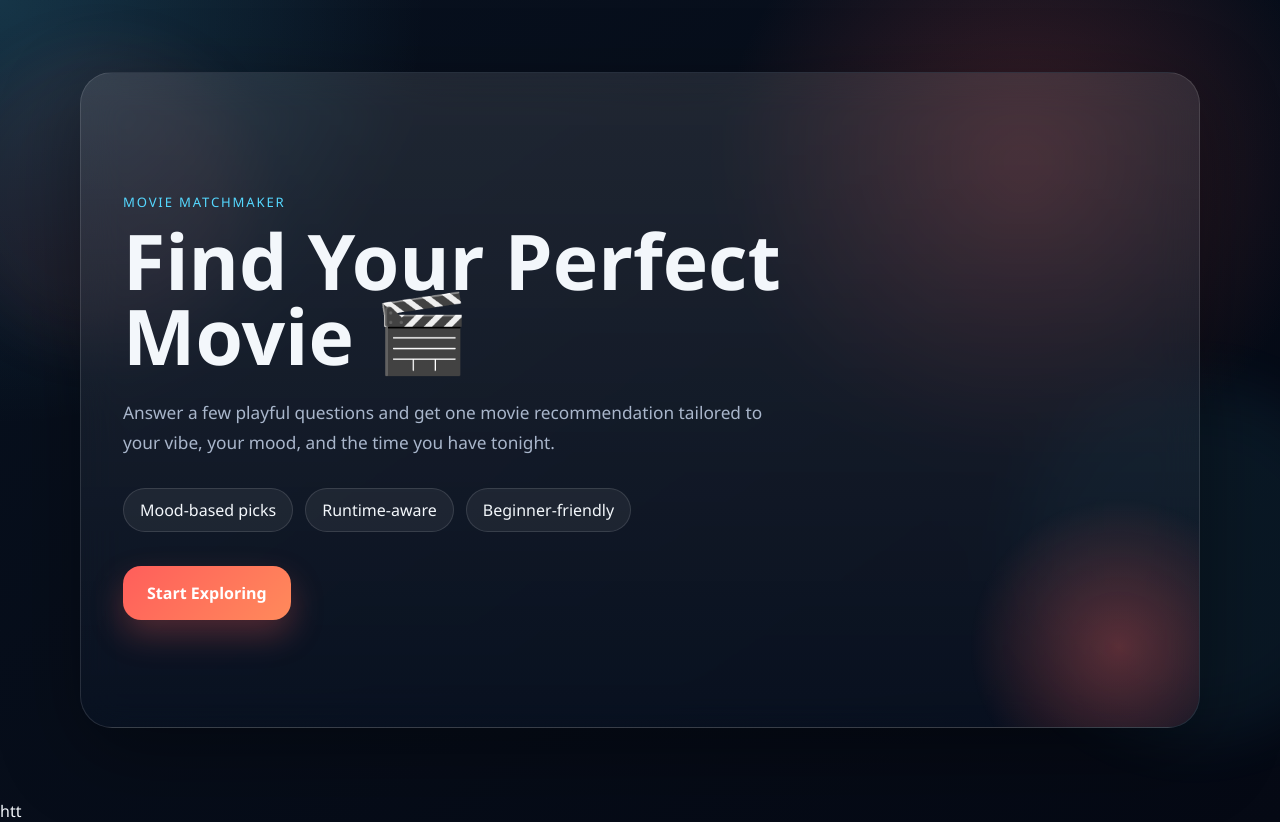
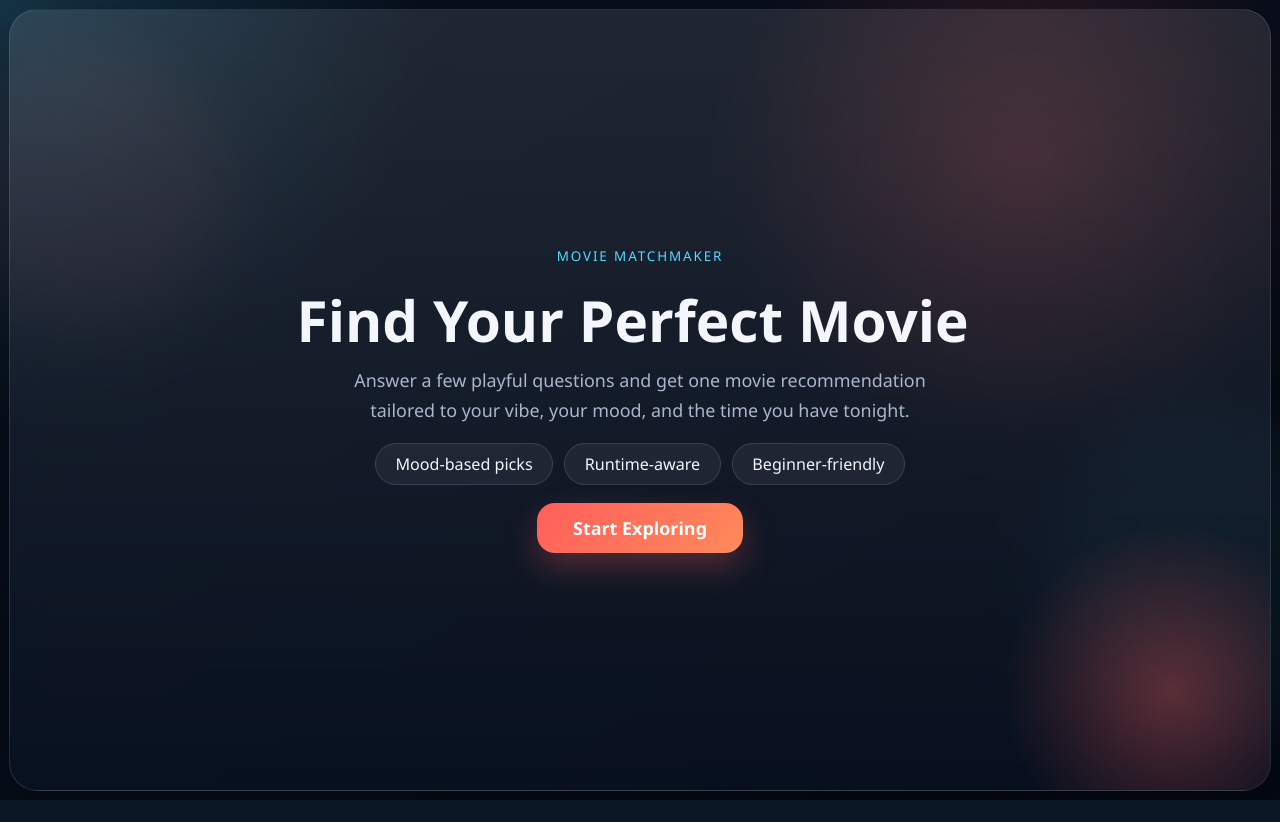
Before and after one commit to paridhi1026/movie_recommendation, a Flask app: page / in a window 1280 px wide. After the commit the page ends 800 px from the top, so only its background shows below. Run offline with Flask 3, Linux system fonts and the light colour scheme; parts of the project's set-up code (start-up, migrations or seed data) failed here and were passed over.

Commit message:
adjusted aspect ratio

```diff
--- a/app.py
+++ b/app.py
@@ -38,7 +38,7 @@ def load_movies():
     """Load and clean the dataset once when the app starts."""
     movies = pd.read_csv(DATA_PATH)
     movies = movies[
-        ["title", "genres", "overview", "runtime", "popularity", "vote_average", "vote_count"]
+        ["id", "title", "genres", "overview", "runtime", "popularity", "vote_average", "vote_count"]
     ].copy()
 
     movies["genre_list"] = movies["genres"].apply(parse_genres)
--- a/static/script.js
+++ b/static/script.js
@@ -20,7 +20,7 @@ const resultElements = {
     reason: document.getElementById("movie-reason"),
     runtime: document.getElementById("movie-runtime"),
     rating: document.getElementById("movie-rating"),
-    poster: document.getElementById("poster-emoji"),
+    // poster: document.getElementById("poster-emoji"),
 
     // NEW CHANGE: trailer-related DOM elements
     trailer: document.getElementById("trailer"),
@@ -160,7 +160,7 @@ function updateResults(movie) {
         resultElements.genres.appendChild(tag);
     });
 
-    resultElements.poster.textContent = pickPosterEmoji(genres);
+    // resultElements.poster.textContent = pickPosterEmoji(genres);
 
     // NEW CHANGE: trailer handling
     if (resultElements.trailer && resultElements.trailerSection && resultElements.trailerMessage) {
@@ -179,15 +179,15 @@ function updateResults(movie) {
     }
 }
 
-function pickPosterEmoji(genres) {
-    if (genres.includes("Romance")) return "💘";
-    if (genres.includes("Comedy")) return "😂";
-    if (genres.includes("Thriller")) return "🕵️";
-    if (genres.includes("Animation")) return "✨";
-    if (genres.includes("Action")) return "🔥";
-    if (genres.includes("Science Fiction")) return "🚀";
-    return "🎞️";
-}
+// function pickPosterEmoji(genres) {
+//     if (genres.includes("Romance")) return "💘";
+//     if (genres.includes("Comedy")) return "😂";
+//     if (genres.includes("Thriller")) return "🕵️";
+//     if (genres.includes("Animation")) return "✨";
+//     if (genres.includes("Action")) return "🔥";
+//     if (genres.includes("Science Fiction")) return "🚀";
+//     return "🎞️";
+// }
 
 async function fetchRecommendation() {
     showScreen(screens.loading);
--- a/static/style.css
+++ b/static/style.css
@@ -1,3 +1,7 @@
+/* ════════════════════════════════════════════
+   MOVIE MATCHMAKER — Full-Viewport Responsive
+════════════════════════════════════════════ */
+
 :root {
     --bg: #08111f;
     --bg-deep: #050914;
@@ -10,21 +14,24 @@
     --accent-soft: #ff8a5b;
     --accent-cool: #55d8ff;
     --shadow: 0 24px 80px rgba(0, 0, 0, 0.35);
-    --radius-xl: 32px;
-    --radius-lg: 24px;
-    --radius-md: 18px;
+    --radius-xl: 28px;
+    --radius-lg: 20px;
     --font-heading: "Space Grotesk", "Segoe UI", sans-serif;
     --font-body: "Poppins", "Segoe UI", sans-serif;
 }
 
-* {
-    box-sizing: border-box;
+* { box-sizing: border-box; margin: 0; padding: 0; }
+
+/* ─── BASE FONT: everything in rem scales with this ─── */
+/* At 1440px wide → font-size ≈ 20px. Everything in rem inherits this. */
+html {
+    font-size: clamp(14px, 1.4vw, 22px);
 }
 
-html,
-body {
-    margin: 0;
-    min-height: 100%;
+html, body {
+    width: 100%;
+    height: 100%;
+    overflow: hidden;
     background:
         radial-gradient(circle at top left, rgba(85, 216, 255, 0.18), transparent 28%),
         radial-gradient(circle at 80% 20%, rgba(255, 94, 91, 0.22), transparent 25%),
@@ -33,433 +40,436 @@ body {
     font-family: var(--font-body);
 }
 
-body {
-    overflow-x: hidden;
-}
-
+/* ════════════ DECORATIVE LAYER ════════════ */
 .background-orb {
     position: fixed;
     border-radius: 999px;
     filter: blur(30px);
     opacity: 0.4;
     pointer-events: none;
+    z-index: 0;
 }
-
 .orb-one {
-    width: 300px;
-    height: 300px;
+    width: 22vw; height: 22vw;
     background: rgba(255, 94, 91, 0.18);
-    top: 7%;
-    left: -60px;
+    top: 7%; left: -5vw;
     animation: drift 13s ease-in-out infinite alternate;
 }
-
 .orb-two {
-    width: 360px;
-    height: 360px;
+    width: 26vw; height: 26vw;
     background: rgba(85, 216, 255, 0.16);
-    bottom: 6%;
-    right: -80px;
+    bottom: 6%; right: -6vw;
     animation: drift 15s ease-in-out infinite alternate-reverse;
 }
-
 .grain {
     position: fixed;
     inset: 0;
     background-image:
-        linear-gradient(rgba(255, 255, 255, 0.025) 1px, transparent 1px),
-        linear-gradient(90deg, rgba(255, 255, 255, 0.025) 1px, transparent 1px);
+        linear-gradient(rgba(255,255,255,0.025) 1px, transparent 1px),
+        linear-gradient(90deg, rgba(255,255,255,0.025) 1px, transparent 1px);
     background-size: 42px 42px;
     opacity: 0.18;
     pointer-events: none;
+    z-index: 0;
 }
 
+/* ════════════ APP SHELL ════════════ */
 .app-shell {
     position: relative;
-    min-height: 100vh;
+    z-index: 1;
+    width: 100vw;
+    height: 100vh;
     display: grid;
-    place-items: center;
-    padding: 24px;
+    grid-template-rows: 1fr;
+    grid-template-columns: 1fr;
+    padding: 0.5rem;
 }
 
+/* ════════════ SCREENS ════════════ */
 .screen {
-    width: min(1120px, 100%);
+    grid-row: 1;
+    grid-column: 1;
+    width: 100%;
+    height: 100%;
     display: none;
     opacity: 0;
-    transform: translateY(18px) scale(0.98);
-    transition: opacity 0.45s ease, transform 0.45s ease;
+    transform: translateY(16px) scale(0.98);
+    transition: opacity 0.4s ease, transform 0.4s ease;
+}
+.screen.active {
+    display: flex;
+    flex-direction: column;
+    opacity: 1;
+    transform: none;
 }
 
-.screen.active {
-    display: block;
-    opacity: 1;
-    transform: translateY(0) scale(1);
-}
-
+/* Glass fills its screen */
 .glass-panel {
-    background: linear-gradient(180deg, rgba(255, 255, 255, 0.1), var(--panel));
+    flex: 1;
+    min-height: 0;
+    background: linear-gradient(180deg, rgba(255,255,255,0.1), var(--panel));
     backdrop-filter: blur(20px);
     border: 1px solid var(--line);
     border-radius: var(--radius-xl);
     box-shadow: var(--shadow);
 }
 
-.hero-card,
-.question-panel,
-.loading-panel {
-    padding: 42px;
+/* ════════════ TYPOGRAPHY ════════════ */
+h1, h2, h3 { font-family: var(--font-heading); }
+
+h1 {
+    font-size: clamp(2rem, 3.5vw + 1.5vh, 5rem);
+    line-height: 1.0;
 }
-
-.hero-card {
-    min-height: 82vh;
-    display: flex;
-    flex-direction: column;
-    justify-content: center;
-    align-items: flex-start;
-    position: relative;
-    overflow: hidden;
+h1 span {
+    display: inline-block;
+    animation: bounce 1.8s ease-in-out infinite;
 }
-
-.hero-card::after {
-    content: "";
-    position: absolute;
-    inset: auto -80px -80px auto;
-    width: 320px;
-    height: 320px;
-    border-radius: 50%;
-    background: radial-gradient(circle, rgba(255, 94, 91, 0.32), transparent 66%);
+h2 {
+    font-size: clamp(1.3rem, 2vw + 1vh, 3rem);
+    line-height: 1.08;
+}
+h3 {
+    font-size: 1rem;
+    margin-bottom: 0.25rem;
 }
 
 .eyebrow {
     letter-spacing: 0.14em;
     text-transform: uppercase;
-    font-size: 0.82rem;
+    font-size: 0.75rem;
     color: var(--accent-cool);
-    margin-bottom: 12px;
+    margin-bottom: 0.5rem;
 }
 
-h1,
-h2,
-h3 {
-    font-family: var(--font-heading);
-    margin: 0;
+/* ════════════ LANDING ════════════ */
+.hero-card {
+    width: 100%; height: 100%;
+    padding: 2.5rem clamp(1.5rem, 6vw, 5rem);
+    display: flex;
+    flex-direction: column;
+    justify-content: center;
+    align-items: center;
+    text-align: center;
+    position: relative;
+    overflow: hidden;
+    gap: 1rem;
 }
-
-h1 {
-    font-size: clamp(3rem, 6vw, 5.8rem);
-    line-height: 0.98;
-    max-width: 760px;
-}
-
-h1 span {
-    display: inline-block;
-    animation: bounce 1.8s ease-in-out infinite;
+.hero-card::after {
+    content: "";
+    position: absolute;
+    inset: auto -80px -80px auto;
+    width: 28vw; height: 28vw;
+    border-radius: 50%;
+    background: radial-gradient(circle, rgba(255,94,91,0.32), transparent 66%);
+    pointer-events: none;
 }
 
 .hero-copy {
-    max-width: 640px;
     color: var(--muted);
-    font-size: 1.08rem;
-    line-height: 1.75;
-    margin: 24px 0 30px;
+    font-size: 1rem;
+    line-height: 1.65;
+    max-width: min(580px, 80%);
 }
 
 .hero-highlights {
     display: flex;
     flex-wrap: wrap;
-    gap: 12px;
-    margin-bottom: 34px;
+    justify-content: center;
+    gap: 0.6rem;
 }
 
-.highlight-pill,
-.tag {
-    padding: 10px 16px;
+.highlight-pill, .tag {
+    padding: 0.5rem 1.1rem;
     border-radius: 999px;
-    border: 1px solid rgba(255, 255, 255, 0.12);
-    background: rgba(255, 255, 255, 0.06);
+    border: 1px solid rgba(255,255,255,0.12);
+    background: rgba(255,255,255,0.06);
     color: var(--text);
+    font-size: 0.9rem;
 }
 
+/* ════════════ BUTTONS ════════════ */
 button {
     border: none;
     cursor: pointer;
     font: inherit;
     transition: transform 0.25s ease, box-shadow 0.25s ease, background 0.25s ease;
 }
+button:hover { transform: translateY(-2px); }
 
-button:hover {
-    transform: translateY(-2px);
+.primary-button, .secondary-button {
+    min-height: 2.8rem;
+    padding: 0 2rem;
+    border-radius: 1rem;
+    font-weight: 600;
+    font-size: 1rem;
 }
-
-.primary-button,
-.secondary-button {
-    min-height: 54px;
-    padding: 0 24px;
-    border-radius: 18px;
-    font-weight: 600;
-}
-
 .primary-button {
     background: linear-gradient(135deg, var(--accent), var(--accent-soft));
     color: white;
-    box-shadow: 0 14px 32px rgba(255, 94, 91, 0.28);
+    box-shadow: 0 14px 32px rgba(255,94,91,0.28);
+}
+.secondary-button {
+    color: var(--text);
+    background: rgba(255,255,255,0.08);
+    border: 1px solid rgba(255,255,255,0.08);
+}
+.glow-button { animation: pulse 2.1s ease-in-out infinite; }
+
+/* ════════════ QUESTION SCREEN ════════════ */
+.question-panel {
+    width: 100%; height: 100%;
+    padding: 1rem 2rem;
+    display: flex;
+    flex-direction: column;
+    gap: 0;
 }
 
-.secondary-button {
-    color: var(--text);
-    background: rgba(255, 255, 255, 0.08);
-    border: 1px solid rgba(255, 255, 255, 0.08);
-}
-
-.glow-button {
-    animation: pulse 2.1s ease-in-out infinite;
-}
-
-.question-header,
-.meta-row,
-.question-actions {
+.question-header {
     display: flex;
     justify-content: space-between;
-    align-items: center;
-    gap: 16px;
+    align-items: flex-start;
+    gap: 1rem;
+    flex-shrink: 0;
 }
+.question-header > div { text-align: left; }
 
 .step-badge {
-    padding: 10px 14px;
+    padding: 0.4rem 1rem;
     border-radius: 999px;
-    background: rgba(85, 216, 255, 0.12);
+    background: rgba(85,216,255,0.12);
     color: var(--accent-cool);
     font-weight: 600;
+    font-size: 0.9rem;
+    white-space: nowrap;
+    flex-shrink: 0;
 }
 
 .progress-track {
     width: 100%;
-    height: 10px;
-    background: rgba(255, 255, 255, 0.08);
+    height: 0.4rem;
+    background: rgba(255,255,255,0.08);
     border-radius: 999px;
-    margin: 22px 0 28px;
+    margin: 0.6rem 0;
     overflow: hidden;
+    flex-shrink: 0;
 }
-
 .progress-bar {
-    width: 25%;
-    height: 100%;
+    width: 25%; height: 100%;
     border-radius: inherit;
     background: linear-gradient(90deg, var(--accent-cool), var(--accent));
     transition: width 0.35s ease;
 }
 
+/* Options grid fills remaining vertical space */
 .options-grid {
     display: grid;
-    grid-template-columns: repeat(2, minmax(0, 1fr));
-    gap: 18px;
-    margin-bottom: 24px;
+    grid-template-columns: repeat(2, 1fr);
+    gap: 0.65rem;
+    flex: 1;
+    min-height: 0;
 }
 
+/* Each card fills its grid cell */
 .option-card {
     position: relative;
-    padding: 22px;
-    min-height: 134px;
+    padding: 1rem 1.4rem;
     border-radius: var(--radius-lg);
-    background: rgba(255, 255, 255, 0.05);
-    border: 1px solid rgba(255, 255, 255, 0.08);
-    text-align: left;
+    background: rgba(255,255,255,0.05);
+    border: 1px solid rgba(255,255,255,0.08);
     color: var(--text);
     overflow: hidden;
+    display: flex;
+    flex-direction: column;
+    justify-content: center;
+    align-items: center;
+    text-align: center;
+    width: 100%;
+    height: 100%;
+    cursor: pointer;
 }
-
 .option-card::before {
     content: "";
     position: absolute;
     inset: auto -20px -35px auto;
-    width: 120px;
-    height: 120px;
+    width: 80px; height: 80px;
     border-radius: 50%;
-    background: radial-gradient(circle, rgba(85, 216, 255, 0.16), transparent 70%);
+    background: radial-gradient(circle, rgba(85,216,255,0.16), transparent 70%);
+    pointer-events: none;
+}
+.option-card:hover,
+.option-card.selected {
+    background: linear-gradient(180deg, rgba(255,255,255,0.12), rgba(85,216,255,0.08));
+    border-color: rgba(85,216,255,0.3);
+    box-shadow: 0 12px 36px rgba(0,0,0,0.2);
 }
 
-.option-card:hover,
-.option-card.selected {
-    background: linear-gradient(180deg, rgba(255, 255, 255, 0.12), rgba(85, 216, 255, 0.08));
-    border-color: rgba(85, 216, 255, 0.3);
-    box-shadow: 0 16px 40px rgba(0, 0, 0, 0.18);
-}
-
+/* Card text — inherits scaled rem, plus viewport boost */
 .option-title {
     display: block;
     font-family: var(--font-heading);
-    font-size: 1.18rem;
-    margin-bottom: 10px;
+    font-size: clamp(1.05rem, 1.5vw + 0.8vh, 2rem);
+    margin-bottom: 0.35rem;
+    line-height: 1.1;
+    font-weight: 700;
 }
-
 .option-description {
     display: block;
     color: var(--muted);
-    line-height: 1.5;
+    font-size: clamp(0.8rem, 0.9vw + 0.4vh, 1.1rem);
+    line-height: 1.4;
 }
 
+.question-actions {
+    display: flex;
+    justify-content: flex-start;
+    padding-top: 0.55rem;
+    flex-shrink: 0;
+}
+
+/* ════════════ LOADING ════════════ */
 .loading-panel {
-    min-height: 420px;
-    display: grid;
-    place-items: center;
+    width: 100%; height: 100%;
+    display: flex;
+    flex-direction: column;
+    align-items: center;
+    justify-content: center;
     text-align: center;
+    gap: 1.2rem;
+    padding: 2rem;
+}
+.loading-panel h2 { font-size: 1.6rem; }
+.loading-panel p {
+    color: var(--muted);
+    font-size: 0.95rem;
 }
 
 .loader-ring {
-    width: 132px;
-    height: 132px;
-    display: grid;
-    place-items: center;
+    width: clamp(60px, 8vw, 110px);
+    height: clamp(60px, 8vw, 110px);
+    display: grid; place-items: center;
     border-radius: 50%;
     background: conic-gradient(var(--accent), var(--accent-cool), var(--accent));
     animation: spin 1.35s linear infinite;
-    padding: 6px;
-    margin-bottom: 22px;
+    padding: 5px;
+    flex-shrink: 0;
+}
+.loader-core {
+    width: 100%; height: 100%;
+    display: grid; place-items: center;
+    border-radius: 50%;
+    background: var(--panel-strong);
+    font-size: 1.8rem;
 }
 
-.loader-core {
-    width: 100%;
-    height: 100%;
-    display: grid;
-    place-items: center;
-    border-radius: 50%;
-    background: var(--panel-strong);
-    font-size: 2.1rem;
-}
-
-.loading-panel p,
-.copy-block p {
-    color: var(--muted);
-}
-
+/* ════════════ RESULT ════════════ */
 .result-panel {
-    display: grid;
-    grid-template-columns: 280px minmax(0, 1fr);
-    gap: 28px;
-    padding: 28px;
-}
-
-.poster-placeholder {
-    min-height: 420px;
-    border-radius: 28px;
-    display: grid;
-    place-items: center;
-    background:
-        linear-gradient(180deg, rgba(255, 255, 255, 0.08), rgba(8, 17, 31, 0.75)),
-        radial-gradient(circle at top, rgba(255, 94, 91, 0.4), transparent 45%);
-    border: 1px solid rgba(255, 255, 255, 0.08);
-    box-shadow: inset 0 0 0 1px rgba(255, 255, 255, 0.04);
-    font-size: 3.7rem;
+    width: 100%; height: 100%;
+    padding: 1.2rem 2.5rem;
+    display: flex;
+    flex-direction: column;
+    justify-content: center;
+    overflow-y: auto;
 }
 
 .result-content {
+    width: 100%;
+    max-width: 900px;
+    margin: 0 auto;
+    text-align: center;
     display: flex;
     flex-direction: column;
-    gap: 18px;
+    gap: 0.8rem;
 }
 
 .tag-list {
-    display: flex;
-    flex-wrap: wrap;
-    gap: 10px;
+    display: flex; flex-wrap: wrap;
+    justify-content: center;
+    gap: 0.5rem;
 }
 
+.meta-row {
+    display: flex;
+    justify-content: center;
+    gap: 1rem;
+}
 .meta-card {
     flex: 1;
-    min-width: 120px;
-    padding: 16px;
-    border-radius: 18px;
-    background: rgba(255, 255, 255, 0.05);
-    border: 1px solid rgba(255, 255, 255, 0.08);
+    max-width: 200px;
+    padding: 0.8rem 1rem;
+    border-radius: 1rem;
+    background: rgba(255,255,255,0.05);
+    border: 1px solid rgba(255,255,255,0.08);
+    text-align: center;
 }
-
 .meta-label {
     display: block;
     color: var(--muted);
-    font-size: 0.84rem;
-    margin-bottom: 8px;
+    font-size: 0.8rem;
+    margin-bottom: 0.3rem;
+}
+.meta-card strong { font-size: 1.1rem; }
+
+.copy-block {
+    padding: 0.85rem 1.2rem;
+    border-radius: 1rem;
+    background: rgba(255,255,255,0.05);
+    border: 1px solid rgba(255,255,255,0.06);
+    text-align: left;
+}
+.copy-block p {
+    color: var(--muted);
+    font-size: 0.9rem;
+    line-height: 1.65;
 }
 
-.copy-block {
-    padding: 18px 20px;
-    border-radius: 20px;
-    background: rgba(255, 255, 255, 0.05);
-    border: 1px solid rgba(255, 255, 255, 0.06);
+/* ════════════ TRAILER ════════════ */
+.reason-box {
+    margin-top: 0.7rem;
+    padding: 0.85rem 1.2rem;
+    border-radius: 1rem;
+    background: rgba(255,255,255,0.05);
+    border: 1px solid rgba(255,255,255,0.06);
+}
+.reason-label {
+    font-family: var(--font-heading);
+    font-size: 1rem;
+    margin-bottom: 0.6rem;
+    color: var(--text);
+}
+.reason-text {
+    color: var(--muted);
+    font-size: 0.88rem;
 }
 
+/* ════════════ ANIMATIONS ════════════ */
 @keyframes drift {
-    from {
-        transform: translate3d(0, 0, 0);
-    }
-    to {
-        transform: translate3d(24px, -18px, 0);
-    }
+    from { transform: translate3d(0,0,0); }
+    to   { transform: translate3d(24px,-18px,0); }
 }
+@keyframes bounce {
+    0%,100% { transform: translateY(0); }
+    50%      { transform: translateY(-6px); }
+}
+@keyframes pulse {
+    0%,100% { box-shadow: 0 14px 32px rgba(255,94,91,0.25); }
+    50%      { box-shadow: 0 18px 38px rgba(255,94,91,0.42); }
+}
+@keyframes spin { to { transform: rotate(360deg); } }
 
-@keyframes bounce {
-    0%,
-    100% {
-        transform: translateY(0);
-    }
-    50% {
-        transform: translateY(-6px);
-    }
-}
-
-@keyframes pulse {
-    0%,
-    100% {
-        box-shadow: 0 14px 32px rgba(255, 94, 91, 0.25);
-    }
-    50% {
-        box-shadow: 0 18px 38px rgba(255, 94, 91, 0.42);
-    }
-}
-
-@keyframes spin {
-    to {
-        transform: rotate(360deg);
-    }
-}
-
+/* ════════════ RESPONSIVE ════════════ */
 @media (max-width: 860px) {
-    .hero-card,
-    .question-panel,
-    .loading-panel {
-        padding: 28px;
-    }
-
-    .options-grid,
-    .result-panel {
-        grid-template-columns: 1fr;
-    }
-
-    .poster-placeholder {
-        min-height: 240px;
-    }
-
-    .question-header,
-    .meta-row,
-    .question-actions {
-        flex-direction: column;
-        align-items: flex-start;
-    }
+    html { font-size: clamp(13px, 2vw, 17px); }
+    html, body { overflow: auto; }
+    .app-shell { height: auto; min-height: 100vh; }
+    .screen { height: auto; min-height: calc(100vh - 1rem); }
+    .result-panel { overflow-y: auto; justify-content: flex-start; }
 }
 
 @media (max-width: 560px) {
-    .app-shell {
-        padding: 14px;
-    }
-
-    h1 {
-        font-size: clamp(2.4rem, 12vw, 4rem);
-    }
-
-    .hero-copy {
-        font-size: 0.98rem;
-    }
-
-    .option-card {
-        min-height: 116px;
-    }
+    html { font-size: 14px; }
+    .options-grid { grid-template-columns: 1fr; }
+    .question-header { flex-direction: column; gap: 0.4rem; }
+    .meta-row { flex-direction: column; align-items: center; }
+    .meta-card { max-width: 100%; width: 100%; }
 }
--- a/templates/index.html
+++ b/templates/index.html
@@ -15,7 +15,7 @@
         <section id="landing-screen" class="screen active">
             <div class="hero-card glass-panel">
                 <p class="eyebrow">Movie Matchmaker</p>
-                <h1>Find Your Perfect Movie <span>🎬</span></h1>
+                <h1>Find Your Perfect Movie <span></span></h1>
                 <p class="hero-copy">
                     Answer a few playful questions and get one movie recommendation tailored to your vibe,
                     your mood, and the time you have tonight.
@@ -56,18 +56,18 @@
         <section id="loading-screen" class="screen">
             <div class="glass-panel loading-panel">
                 <div class="loader-ring">
-                    <div class="loader-core">🍿</div>
+                    <div class="loader-core"></div>
                 </div>
-                <h2>Finding your perfect movie... 🍿</h2>
+                <h2>Finding your perfect movie... </h2>
                 <p>We are scanning the cinematic universe for the best fit.</p>
             </div>
         </section>
 
         <section id="result-screen" class="screen">
             <div class="glass-panel result-panel">
-                <div class="poster-placeholder" id="poster-placeholder">
-                    <span id="poster-emoji">🎞️</span>
-                </div>
+                <!-- <div class="poster-placeholder" id="poster-placeholder">
+                    <span id="poster-emoji"></span>
+                </div> -->
 
                 <div class="result-content">
                     <p class="eyebrow">Tonight's Pick</p>
@@ -102,7 +102,7 @@
         <div class="reason-box" id="trailer-section" style="display:none;">
 
   <!-- 6 -->
-            <div class="reason-label">🎥 Trailer</div>
+            <div class="reason-label"> Trailer</div>
   <iframe
     id="trailer"
     title="Movie trailer"
```
